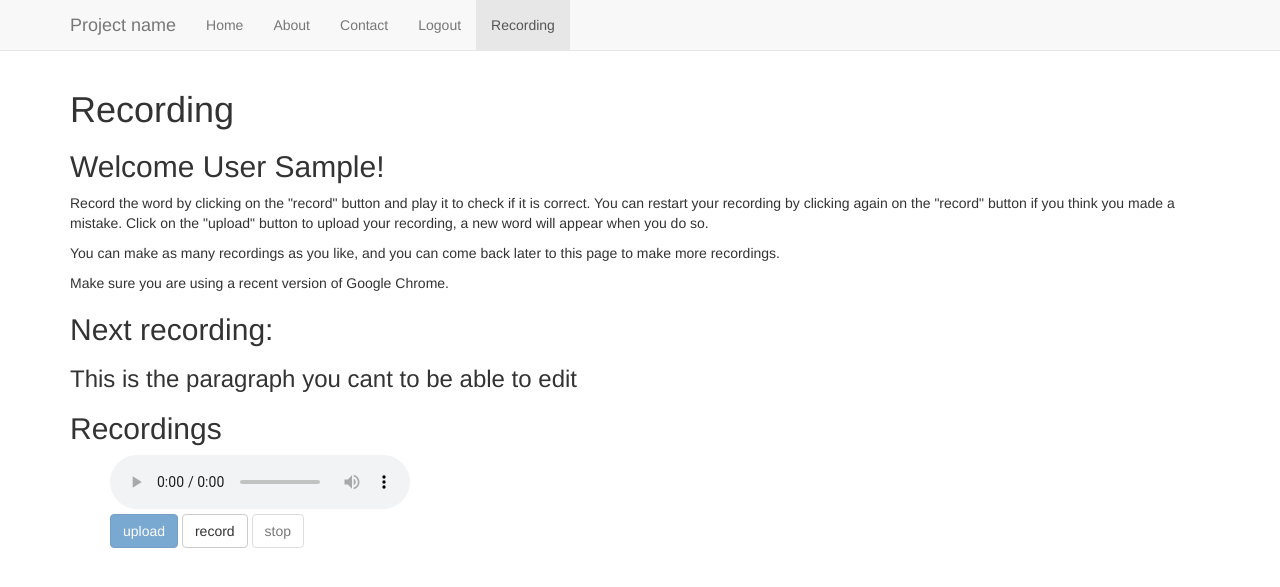
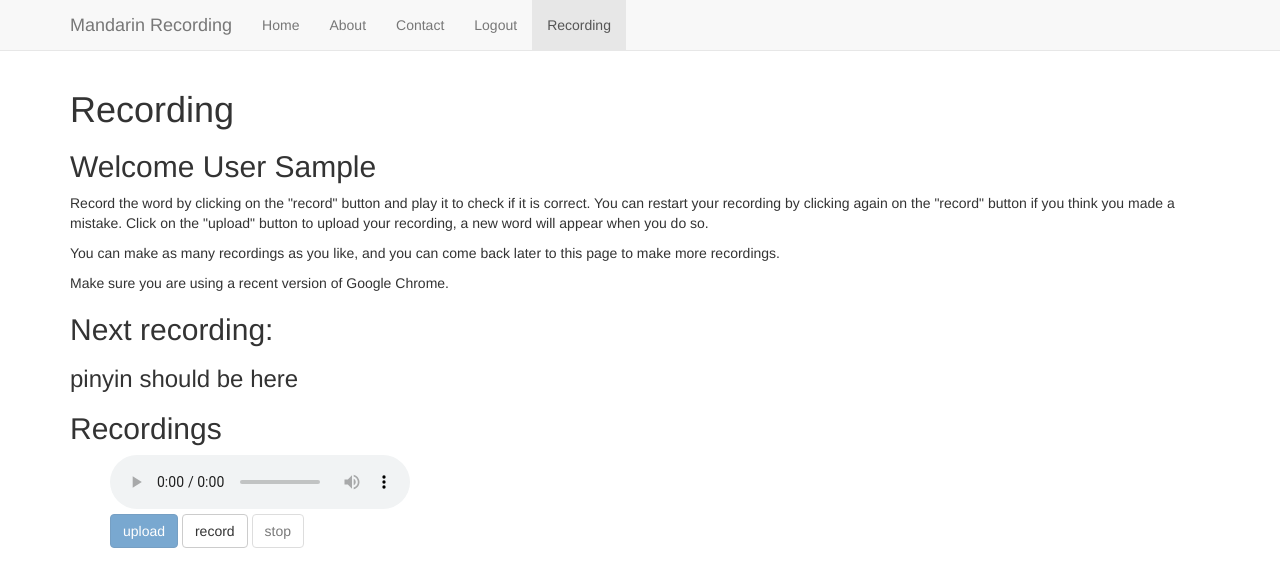
Before and after one commit to Emilv2/mandarinrecording, a Django app: page /recording/ in a window 1280 px wide. Shown: the top 587 px of the page. Run offline with Django 3.2, Linux system fonts and the light colour scheme; the visitor is signed in with stand-in values (Sample User, id 1); data that the repository does not hold is empty; parts of the project's set-up code (start-up, migrations or seed data) failed here and were passed over; some libraries are stand-ins or nearby versions.

Commit message:
feat: Adds WIP for Chineses translation

```diff
--- a/emilvanherp/settings.py
+++ b/emilvanherp/settings.py
@@ -47,6 +47,7 @@ INSTALLED_APPS = [
 MIDDLEWARE_CLASSES = [
     'django.middleware.security.SecurityMiddleware',
     'django.contrib.sessions.middleware.SessionMiddleware',
+    'django.middleware.locale.LocaleMiddleware',
     'django.middleware.common.CommonMiddleware',
     'django.middleware.csrf.CsrfViewMiddleware',
     'django.contrib.auth.middleware.AuthenticationMiddleware',
@@ -125,6 +126,7 @@ USE_L10N = True
 
 USE_TZ = True
 
+LOCALE_PATHS = [os.path.join(BASE_DIR, 'locale'),]
 
 # Static files (CSS, JavaScript, Images)
 # https://docs.djangoproject.com/en/1.9/howto/static-files/
--- a/emilvanherp/templates/base.html
+++ b/emilvanherp/templates/base.html
@@ -14,19 +14,33 @@
             <span class="icon-bar"></span>
             <span class="icon-bar"></span>
           </button>
-          <a class="navbar-brand" href="#">Project name</a>
+          <a class="navbar-brand" href="#">{% trans "Mandarin Recording" %}</a>
         </div>
         <div id="navbar" class="navbar-collapse collapse">
           <ul class="nav navbar-nav">
-            <li {% if request.path == '/home/' %}class="active"{% endif %}><a href="home">Home</a></li>
-            <li {% if request.path == '/recording/about/' %}class="active"{% endif %}><a href="/recording/about/">About</a></li>
-            <li {% if request.path == '/contact/' %}class="active"{% endif %}><a href="/contact">Contact</a></li>
+            <li {% if request.path == '/home/' %}class="active"{% endif %}>
+                {% comment %}Translators: Webpage Home{% endcomment %}
+                <a href="home">{% trans "Home" %}</a>
+            </li>
+            <li {% if request.path == '/recording/about/' %}class="active"{% endif %}>
+                <a href="/recording/about/">{% trans "About" %}</a>
+            </li>
+            <li {% if request.path == '/contact/' %}class="active"{% endif %}>
+                <a href="/contact">{% trans "Contact" %}</a></li>
         {% if user.is_authenticated %}
-            <li><a href="/accounts/logout">Logout</a></li>
-            <li {% if request.path == '/recording/' %}class="active"{% endif %}><a href="/recording">Recording</a></li>
+            <li>
+                <a href="/accounts/logout">{% trans "Logout" %}</a>
+            </li>
+            <li {% if request.path == '/recording/' %}class="active"{% endif %}>
+                <a href="/recording">{% trans "Recording" %}</a>
+            </li>
         {% else %}
-            <li {% if request.path == '/accounts/login/' %}class="active"{% endif %}><a href="/accounts/login">Login</a></li>
-            <li {% if request.path == '/accounts/registration/' %}class="active"{% endif %}><a href="/accounts/registration">Register</a></li>
+            <li {% if request.path == '/accounts/login/' %}class="active"{% endif %}>
+                <a href="/accounts/login">{% trans "Login" %}</a>
+            </li>
+            <li {% if request.path == '/accounts/registration/' %}class="active"{% endif %}>
+                <a href="/accounts/registration">{% trans "Register" %}</a>
+            </li>
         {% endif %}
           </ul>
         </div><!--/.nav-collapse -->
--- a/recording/templates/recording.html
+++ b/recording/templates/recording.html
@@ -17,28 +17,43 @@
 </head>
 <body>
 
-  <h1>Recording</h1>
+    <h1>{% trans "Recording" %}</h1>
 
-  <h2>Welcome {{ user.last_name }} {{ user.first_name }}!</h2>
-  <p>Record the word by clicking on the "record" button and play it to check
+    <h2>{% trans "Welcome" %} {{ user.last_name }} {{ user.first_name }}</h2>
+    <p> {% blocktrans %}
+  Record the word by clicking on the "record" button and play it to check
   if it is correct. You can restart your recording by clicking again on the
   "record" button if you think you made a mistake. Click on the "upload" button
-  to upload your recording, a new word will appear when you do so.</p>
-  <p>You can make as many recordings as you like, and you can come back later
-  to this page to make more recordings.</p>
-  <p>Make sure you are using a recent version of Google Chrome.</p>
-  <h2>Next recording:</h2>
-  <h3 id="nextSyllable">This is the paragraph you cant to be able to edit</h3>
-  <h2>Recordings</h2>
+  to upload your recording, a new word will appear when you do so.
+  {% endblocktrans %}</p>
+    <p> {% blocktrans %}
+  You can make as many recordings as you like, and you can come back later
+  to this page to make more recordings.
+  {% endblocktrans %}</p>
+    <p> {% blocktrans %}
+    Make sure you are using a recent version of Google Chrome.
+    {% endblocktrans %}</p>
+    <h2>{% trans "Next recording:" %}</h2>
+    <h3 id="nextSyllable">{% trans "pinyin should be here" %}</h3>
+    <h2>{% trans "Recordings" %}</h2>
   <ul id="recordingslist2">
       <li>
           {% buttons %}
           <audio id='audioElement' controls></audio>
           </li>
           <li>
-          <button title='please listen to your recording before you upload it' id='uploadButton' class='btn btn-primary'>upload</button>
-          <button id='recordButton' class='btn btn-default'>record</button>
-          <button id='stopButton' class='btn btn-default'>stop</button>
+          <button title=
+      {% trans "'please listen to your recording before you upload it'" %}
+              id='uploadButton'
+              class='btn btn-primary'>
+              {% trans "upload" %}
+          </button>
+          <button id='recordButton' class='btn btn-default'>
+              {% trans "record" %}
+          </button>
+          <button id='stopButton' class='btn btn-default'>
+              {% trans "stop" %}
+          </button>
           {% endbuttons %}
       </li>
   </ul>
@@ -95,7 +110,7 @@
       window.URL = window.URL || window.webkitURL;
       audio_context = new AudioContext;
     } catch (e) {
-      alert('No web audio support in this browser!');
+        alert({% trans "'No web audio support in this browser!'" %});
     }
     uploadButton.disabled = true;
     stopButton.disabled = true;
--- a/userregistration/templates/login.html
+++ b/userregistration/templates/login.html
@@ -1,5 +1,6 @@
 {% extends "base.html" %}
 {% block content %}
+{% load i18n %}
 {% load bootstrap3 %}
 {% bootstrap_css %}
 
@@ -11,13 +12,13 @@
 
   {% buttons %}
     <button type="submit" class="btn btn-primary">
-      Login
+        {% trans "Login" %}
     </button>
   {% endbuttons %}
 <input type="hidden" name="next" value="{{ next }}" />
 </form>
 
 {# Assumes you setup the password_reset view in your URLconf #}
-<p><a href="{% url 'password_reset' %}">Lost password?</a></p>
+<p><a href="{% url 'password_reset' %}">{% trans "Lost password?" %}</a></p>
     </div>
 {% endblock %}
--- a/userregistration/templates/registration.html
+++ b/userregistration/templates/registration.html
@@ -1,6 +1,7 @@
 {% extends "base.html" %}
 {% block content %}
 {% load bootstrap3 %}
+{% load i18n %}
 {% bootstrap_css %}
 
 <div class="container">
@@ -20,7 +21,7 @@
     {% endfor %}
   {% buttons %}
     <button type="submit" class="btn btn-primary">
-      {% bootstrap_icon "ok-sign" %} Sign up
+        {% trans "Sign up" %}
     </button>
   {% endbuttons %}
 </form>
```
Also changed, not shown: userregistration/contributor.py (+4 -3 lines), userregistration/models.py (+9 -3 lines), locale/zh_Hans/LC_MESSAGES/django.po (added).
